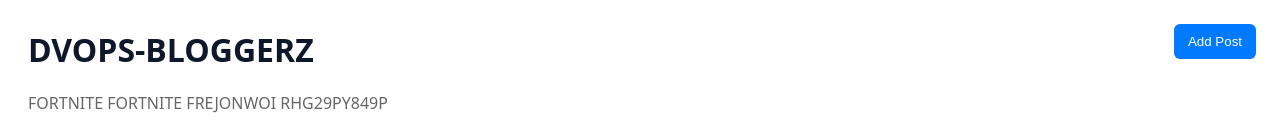
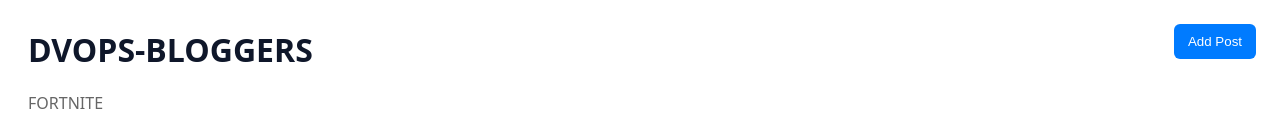
Before and after one commit to oompaloo0mpa/DVOP-BLOGGERS, a website: page public/index.html in a window 1280 px wide. Shown: the top 137 px of the page. Drawn offline with Linux system fonts and the light colour scheme.

Commit message:
change 3

```diff
--- a/public/index.html
+++ b/public/index.html
@@ -83,8 +83,8 @@
 
 <body>
   <header>
-    <h1>DVOPS-BLOGGERZ</h1>
-    <p class="muted">FORTNITE FORTNITE FREJONWOI RHG29PY849P</p>
+    <h1>DVOPS-BLOGGERS</h1>
+    <p class="muted">FORTNITE</p>
   </header>
 
   <main>
```
